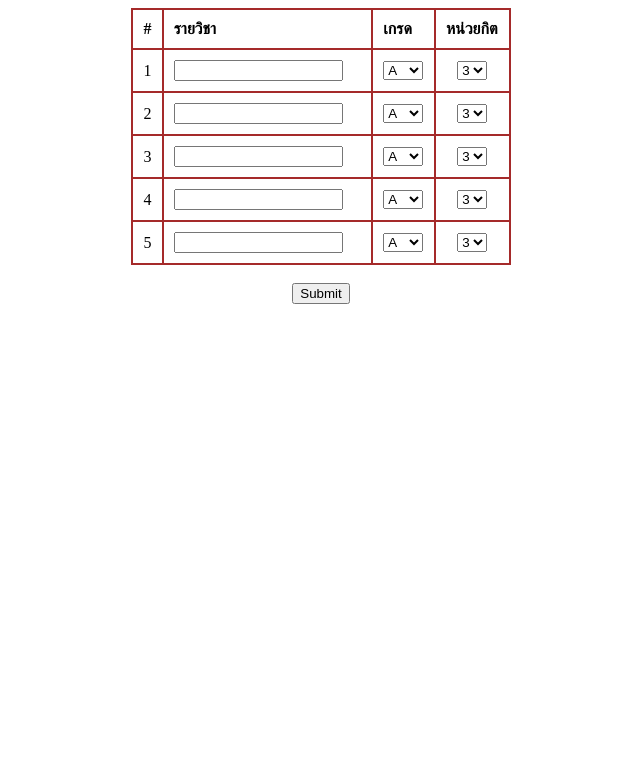
After one commit to pass2544/WebProPHP, a PHP site: page /hw4.php?s1=1 in a window 1280 px wide. The commit adds this page. Shown: the top 783 px of the page, without its empty margins (319-959 px from the left). Run offline with PHP 8.4, Linux system fonts and the light colour scheme; data that the repository does not hold is empty.

Commit message:
create table.php

```diff
--- /dev/null
+++ b/hw4.php
@@ -0,0 +1,219 @@
+<html>
+<head>
+    <meta charset="UTF-8">
+    <meta name="viewport" content="width=device-width, initial-scale=1.0">
+    <title>GPA</title>
+</head>
+<style>
+table, th, td {
+  border: 2px solid brown;
+  border-collapse: collapse;
+}
+th, td {
+  padding: 10px;
+  text-align: left;
+}
+</style>
+<body>
+<center>
+    <form method = "GET">
+    <table style ="width :30%">
+    <tr>
+    <th>#</th>
+    <th>รายวิชา</th>
+    <th>เกรด</th>
+    <th>หน่วยกิต</th>
+    </tr>
+
+    <tr>
+        <td>1</td>
+        <td><input type="text" style = "width :90%" name="s1" require ></td>
+        <td> <select name="grade1" id="GPA">
+            <option value=4>A</option>
+            <option value=3.5>B+</option>
+            <option value=3>B</option>
+            <option value=2.5>C+</option>
+            <option value=2>C</option>
+            <option value=2>D+</option>
+            <option value=1.5>D</option>
+            <option value=1>F</option>
+        </td>
+        <td><center> <select name="credit1" id="credits">
+            <option value=3>3</option>
+            <option value=2>2</option>
+            <option value=1>1</option>
+        </td>
+    </tr>
+
+    <tr>
+        <td>2</td>
+        <td><input type="text" style = "width :90%" name="s2" require ></td>
+        <td> <select name="grade2" id="GPA">
+            <option value=4>A</option>
+            <option value=3.5>B+</option>
+            <option value=3>B</option>
+            <option value=2.5>C+</option>
+            <option value=2>C</option>
+            <option value=2>D+</option>
+            <option value=1.5>D</option>
+            <option value=1>F</option>
+        </td>
+        <td><center> <select name="credit2" id="credits">
+            <option value=3>3</option>
+            <option value=2>2</option>
+            <option value=1>1</option>
+        </td>
+    </tr>
+
+    <tr>
+        <td>3</td>
+        <td><input type="text" style = "width :90%" name="s3" require ></td>
+        <td> <select name="grade3" id="GPA">
+            <option value=4>A</option>
+            <option value=3.5>B+</option>
+            <option value=3>B</option>
+            <option value=2.5>C+</option>
+            <option value=2>C</option>
+            <option value=2>D+</option>
+            <option value=1.5>D</option>
+            <option value=1>F</option>
+        </td>
+        <td><center> <select name="credit3" id="credits">
+            <option value=3>3</option>
+            <option value=2>2</option>
+            <option value=1>1</option>
+        </td>
+    </tr>
+
+    <tr>
+        <td>4</td>
+        <td><input type="text" style = "width :90%" name="s4" require ></td>
+        <td> <select name="grade4" id="GPA">
+            <option value=4>A</option>
+            <option value=3.5>B+</option>
+            <option value=3>B</option>
+            <option value=2.5>C+</option>
+            <option value=2>C</option>
+            <option value=2>D+</option>
+            <option value=1.5>D</option>
+            <option value=1>F</option>
+        </td>
+        <td><center> <select name="credit4" id="credits">
+            <option value=3>3</option>
+            <option value=2>2</option>
+            <option value=1>1</option>
+        </td>
+    </tr>
+
+    <tr>
+        <td>5</td>
+        <td><input type="text" style = "width :90%" name="s5" require ></td>
+        <td> <select name="grade5"  id="GPA">
+            <option value=4>A</option>
+            <option value=3.5>B+</option>
+            <option value=3>B</option>
+            <option value=2.5>C+</option>
+            <option value=2>C</option>
+            <option value=2>D+</option>
+            <option value=1.5>D</option>
+            <option value=1>F</option>
+        </td>
+        <td><center> <select  name="credit5"  id="credits">
+            <option value=3>3</option>
+            <option value=2>2</option>
+            <option value=1>1</option>
+        </td>
+    </tr>
+    </form>
+    </table>
+    <br>
+    <input type ="submit" name = "submit">
+</center>
+<?php
+
+    $sub1 = $_GET['s1'];
+    $sub2 = $_GET['s2'];
+    $sub3 = $_GET['s3'];
+    $sub4 = $_GET['s4'];
+    $sub5 = $_GET['s5'];
+
+    $gr1 = $_GET['grade1'];
+    $gr2 = $_GET['grade2'];
+    $gr3 = $_GET['grade3'];
+    $gr4 = $_GET['grade4'];
+    $gr5 = $_GET['grade5'];
+
+    $cr1 = $_GET['credit1'];
+    $cr2 = $_GET['credit2'];
+    $cr3 = $_GET['credit3'];
+    $cr4 = $_GET['credit4'];
+    $cr5 = $_GET['credit5'];
+
+    $GPA ;
+    $Credit;
+
+?>
+    <?php
+        if(isset($_GET["submit"])){
+    ?>
+    <center>
+    <table style="width:20%">
+    <tr style="background-color:#FA9D89">
+        <th>#</th>
+        <th>ชื่อวิชา</th>
+        <th>หน่วยกิต</th>
+        <th>เกรด</th>
+    </tr>
+    <tr>
+        <td>1</td>
+        <td><?php echo $sub1 ?></td>
+        <td><?php echo $gr1 ?></td>
+        <td><?php echo $cr1 ?></td>
+    </tr>
+    <tr>
+        <td>2</td>
+        <td><?php echo $sub2 ?></td>
+        <td><?php echo $gr2 ?></td>
+        <td><?php echo $cr2 ?></td>
+    </tr>
+    <tr>
+        <td>3</td>
+        <td><?php echo $sub3 ?></td>
+        <td><?php echo $gr3 ?></td>
+        <td><?php echo $cr3 ?></td>
+    </tr>
+    <tr>
+        <td>4</td>
+        <td><?php echo $sub4 ?></td>
+        <td><?php echo $gr4 ?></td>
+        <td><?php echo $cr4 ?></td>
+    </tr>
+    <tr>
+        <td>5</td>
+        <td><?php echo $sub5 ?></td>
+        <td><?php echo $gr5 ?></td>
+        <td><?php echo $cr5 ?></td>
+    </tr>
+
+    <?php
+        $GPA  = $gr1 * $cr1; $Credit = $cr1;
+        $GPA += $gr2 * $cr2; $Credit += $cr2;
+        $GPA += $gr3 * $cr3; $Credit += $cr3;
+        $GPA += $gr4 * $cr4; $Credit += $cr4;
+        $GPA += $gr5 * $cr5; $Credit += $cr5;
+
+        $GPA /= $Credit;
+        ?>
+        <tr>
+    <th colspan="4"><?php echo "<center> GPA ที่ได้ : ", round ($GPA ,2),"</center>";?></th>
+  </tr>
+  </table>
+  <br>
+  </center>
+  <?php
+    echo "<h5>Credit : Thaptana";
+
+        }
+    ?>
+</body>
+</html>
```
Also changed, not shown: checkgrade.php (added, +31 -0 lines), hw1.php (added, +55 -0 lines), hw2.php (added, +80 -0 lines), hw3.php (added, +78 -0 lines), kkk.php (+18 -15 lines), lab6-1.php (added, +17 -0 lines), lab6-5.php (added, +34 -0 lines), lab6-6.php (added, +17 -0 lines), rubka.php (added, +8 -0 lines), table.php (added, +23 -0 lines).
